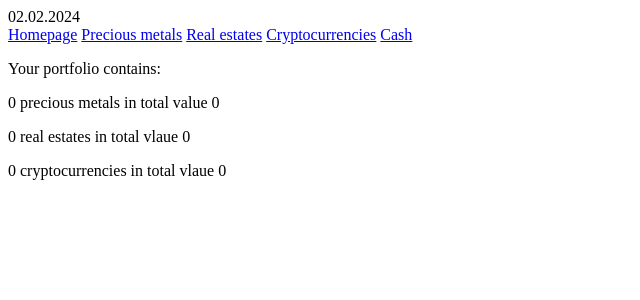
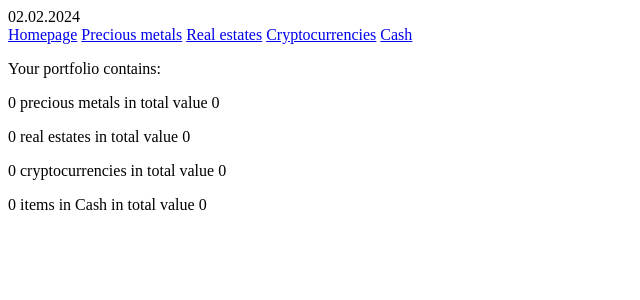
Before and after one commit to honzikhk/portfolio_1_0, a Django app: page / in a window 1280 px wide. Shown: the top 300 px of the page, without its empty margins (0-640 px from the left). Run offline with Django 5.2, Linux system fonts and the light colour scheme; data that the repository does not hold is empty.

```diff
--- a/base/templates/base/base_homepage.html
+++ b/base/templates/base/base_homepage.html
@@ -4,7 +4,9 @@
 
 <p>Your portfolio contains:</p>
 <p>{{ precious_metals_count_of_items }} precious metals in total value {{ precious_metals_sum_of_values }}</p>
-<p>{{ real_estates_count_of_items }} real estates in total vlaue {{ real_estates_sum_of_values }}</p>
-<p>{{ cryptocurrencies_count_of_items }} cryptocurrencies in total vlaue {{ cryptocurrencies_sum_of_values }}</p>
+<p>{{ real_estates_count_of_items }} real estates in total value {{ real_estates_sum_of_values }}</p>
+<p>{{ cryptocurrencies_count_of_items }} cryptocurrencies in total value {{ cryptocurrencies_sum_of_values }}</p>
+<p>{{ cash_count_of_items }} items in Cash in total value {{ cash_sum_of_values }}</p>
+
 
 {% endblock body %}
--- a/base/views.py
+++ b/base/views.py
@@ -3,6 +3,7 @@ from precious_metal.models import PreciousMetal
 from real_estates.models import RealEstate
 from cryptocurrencies.models import Cryptocurrency
 from django.template.response import TemplateResponse
+from cash.models import Cash
 
 
 class BaseHomepageView(TemplateView):
@@ -26,6 +27,12 @@ class BaseHomepageView(TemplateView):
             sum += currency.value
         return sum
 
+    def count_sum_of_cash(self):
+        sum = 0
+        for item in Cash.objects.all():
+            sum += item.value
+        return sum
+
     def get(self, request, *args, **kwargs):    # maybe remove *args, **kwargs
         context = {
             "precious_metals_count_of_items": PreciousMetal.objects.all().count(),      # shows how many items is in precoius metals
@@ -34,6 +41,8 @@ class BaseHomepageView(TemplateView):
             "real_estates_sum_of_values": self.count_sum_of_values_real_estates(),
             "cryptocurrencies_count_of_items": Cryptocurrency.objects.all().count(),
             "cryptocurrencies_sum_of_values": self.count_sum_of_values_cryptocurrencies(),
+            "cash_count_of_items": Cash.objects.all().count(),
+            "cash_sum_of_values": self.count_sum_of_cash(),
 
             #"value_of_all_assets":
 
--- a/cash/urls.py
+++ b/cash/urls.py
@@ -1,7 +1,8 @@
 from django.urls import path
-from .views import CashHomepage, CashCreate
+from .views import CashHomepage, CashCreate, CashDelete
 
 urlpatterns = [
     path("", CashHomepage.as_view(), name="cash_homepage"),
     path("create_cash/", CashCreate.as_view(), name="cash_create" ),
+    path("delete_cash/<int:pk>", CashDelete.as_view(), name="cash_delete"),
 ]
--- a/notes.txt
+++ b/notes.txt
@@ -52,3 +52,5 @@ startapp real_estates etc.
 
 ?? copy coments from first app to others. its same for all. for better understanding
 ?? in VSCode dbviewer is not display value and id in database
+?? delete view in urls.py takes argument pk. where? how it works
+?? jinja2 does not finish frases in VSCode
```
Also changed, not shown: cash/templates/cash/cash_confirm_delete.html (added, +11 -0 lines), cash/templates/cash/homepage_cash.html (+10 -1 lines), cash/views.py (+8 -1 lines).
